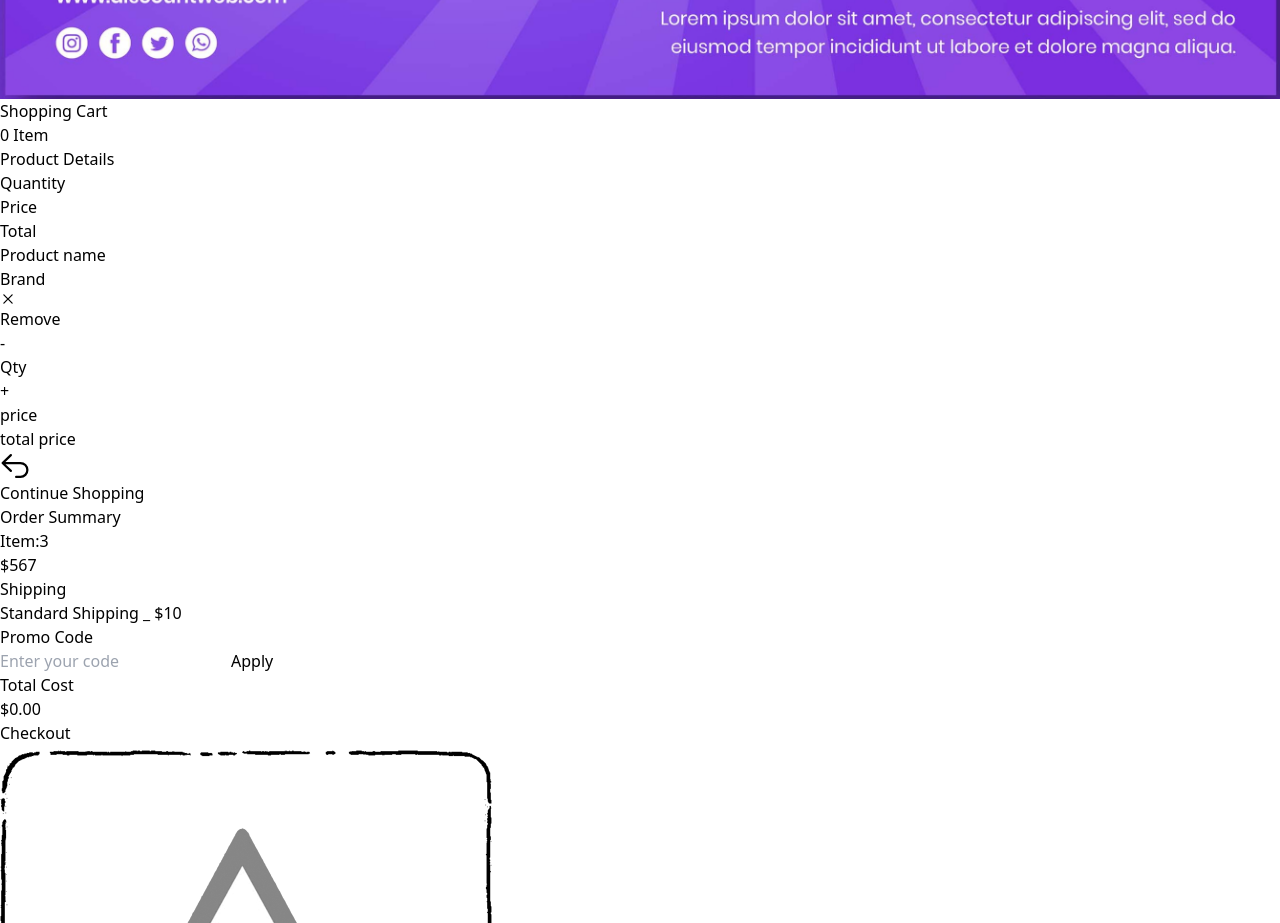
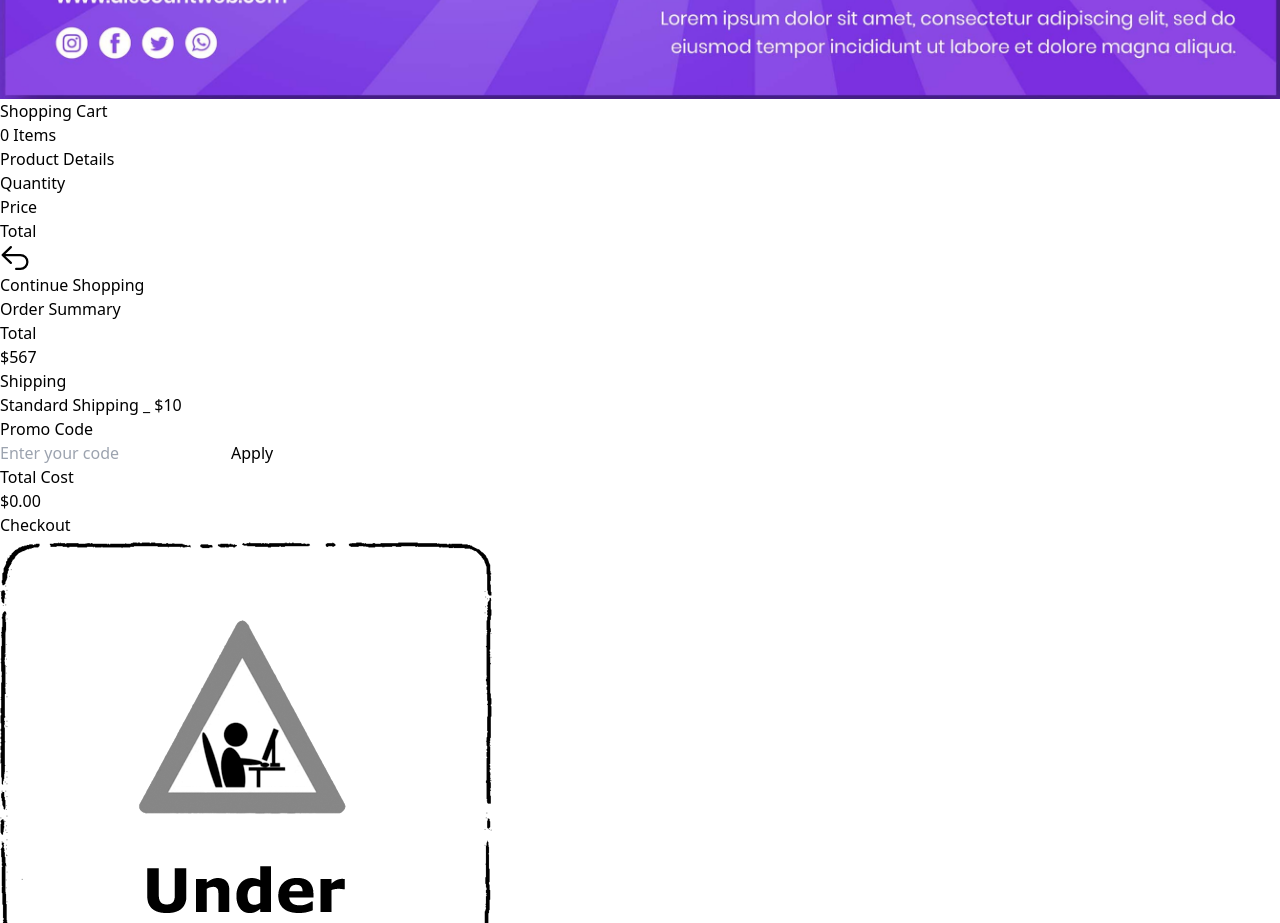
Before and after one commit to mdaleardc/e-commerce-website, a React (Vite) app: page /cart in a window 1280 px wide. Shown: the part 820-1743 px from the top of the page. Built offline with nearby package versions, Linux system fonts and the light colour scheme.

Commit message:
add to cart functionality updated

```diff
--- a/src/App.jsx
+++ b/src/App.jsx
@@ -1,3 +1,4 @@
+import { useState } from "react";
 import { BrowserRouter, Routes, Route } from "react-router-dom"
 import Home from "./pages/Home/Home";
 import Cart from "./pages/Cart/Cart";
@@ -8,6 +9,29 @@ import SignUp from "./pages/SignUp/SignUp";
 
 const App = () => {
 
+
+  const [cart, setCart] = useState([]);
+
+
+  const addToCart = (product) => {
+
+    const isProductExist = cart.find((findItem) => findItem.id === product.id);
+
+    if(isProductExist) {
+
+      const updateCart = cart.map((item) =>(
+          item.id === product.id ? {...item, quantity:item.quantity+1}:item
+          ))
+      setCart(updateCart);
+    } else {
+
+    setCart([...cart, {...product, quantity: 1}]);
+
+    }
+
+  }
+
+
   return (
     <div>
 
@@ -15,8 +39,8 @@ const App = () => {
     <Routes>
 
     <Route path='/' element={<Home />}/>
-    <Route path='/cart' element={<Cart />}/>
-    <Route path='/all-products' element={<AllProducts />}/>
+    <Route path='/cart' element={<Cart cart={cart}/>}/>
+    <Route path='/all-products' element={<AllProducts addToCart={addToCart}/>}/>
     <Route path='/login' element={<Login/>}/>
     <Route path='/signup' element={<SignUp/>}/>
 
--- a/src/components/AllProducts/AllProducts.jsx
+++ b/src/components/AllProducts/AllProducts.jsx
@@ -4,13 +4,11 @@ import axios from "axios";
 import { FaSearch } from "react-icons/fa";
 
 
-const AllProducts = () => {
+const AllProducts = ({addToCart}) => {
 
 const [allProducts, setAllProducts] = useState([]);
 const [originalProducts, setOriginalProducts] = useState([]);
 const [productCategory, setProductCategory] = useState([]);
-const [selectProduct, setSelectProduct] = useState("");
-console.log(selectProduct);
 
 useEffect(()=> {
   const getAllProducts = async () => {
@@ -39,7 +37,6 @@ useEffect(()=> {
 },[]);
 
 const filterProducts = (productCategoryName) => {
-  setSelectProduct(productCategoryName);
 
   const data = productCategoryName ? originalProducts.filter(item => item.category === productCategoryName) : originalProducts;
 
@@ -82,7 +79,7 @@ const filterProducts = (productCategoryName) => {
 <p>{truncatedTitle}</p>
 <p className='bg-[#B5CAFF] px-1 font-bold text-[#0082FF] rounded-md'>{allItem.rating}</p>
 <p className='font-bold'>{convertedPrice} <span className='text-[10px] font-bold'>MMK</span></p>
-<button className='rounded-md bg-[#008CFF] px-2 text-xl font-medium text-white'>Add to Cart</button>
+<button className='rounded-md bg-[#008CFF] px-2 text-xl font-medium text-white' onClick={()=>addToCart(allItem)}>Add to Cart</button>
 </div>
   )})
 }
--- a/src/pages/Cart/Cart.jsx
+++ b/src/pages/Cart/Cart.jsx
@@ -4,7 +4,7 @@ import { RxCross2 } from "react-icons/rx";
 import { HiMiniArrowUturnLeft } from "react-icons/hi2";
 
 
-const Cart = () => {
+const Cart = ({ cart }) => {
 
 
 
@@ -20,7 +20,7 @@ const Cart = () => {
     <div className='col-span-5'>
   <div className='flex flex-row justify-between items-center border-b-[2px] border-gray-400 text-2xl font-medium'>
     <h2>Shopping Cart</h2>
-    <h2>0 Item</h2>
+    <h2>{cart.length} Items</h2>
   </div>
   <div className='w-full grid grid-rows gap-4 '>
     <div className='w-full flex flex-row justify-between items-center border-b py-4 text-xl font-semibold'>
@@ -30,24 +30,34 @@ const Cart = () => {
       <h3>Total</h3>
     </div>
 
-    <div className='grid grid-cols-12 justify-center items-center border p-2'>
-      <div className='col-span-4'>
-        <p>Product name</p>
-        <p>Brand</p>
+    {
+      cart.map((cartItem) => {
+
+        return (
+        <div key={cartItem.id} className='grid grid-cols-12 justify-center items-center border border-[blue] p-2 rounded'>
+      <div className='col-span-4 grid grid-cols-2'>
+      <img src={cartItem.thumbnail} alt='product thumbnail' className='w-[60px] h-[60px]'/>
+        <div>
+        <p>{cartItem.title}</p>
+        <p>{cartItem.category}</p>
         <button className='flex flex-row items-center justify-center gap-2 text-red-400'><RxCross2 /> Remove</button>
+        </div>
       </div>
       <div className='col-span-8 grid grid-cols-2 justify-center items-center'>
         <div className='mx-auto flex flex-row justify-between items-center gap-4'>
-          <botton>-</botton>
-          <p>Qty</p>
-          <botton>+</botton>
+          <button>-</button>
+          <p>{cartItem.quantity}</p>
+          <button>+</button>
         </div>
             <div className='flex flex-row justify-between items-center gap-4'>
-              <p>price</p>
-              <p>total price</p>
+              <p>{cartItem.price}</p>
+              <p>{cartItem.price * cartItem.quantity}</p>
             </div>
       </div>
     </div>
+        )
+      })
+    }
 
       <button className='text-left flex flex-row gap-2  text-blue-400'><HiMiniArrowUturnLeft size='30' className=' text-[gold]'/> Continue Shopping</button>
   </div>
@@ -55,10 +65,10 @@ const Cart = () => {
 
   {/*Order Summary*/}
 
-  <div className='border col-span-2'>
+  <div className='col-span-2'>
     <h2 className='w-fit mx-auto text-2xl font-semibold text-center border-b'>Order Summary</h2>
     <div className='flex flex-row justify-between p-2'>
-      <h4>Item:3</h4>
+      <h4>Total</h4>
       <h4>$567</h4>
     </div>
 
```
